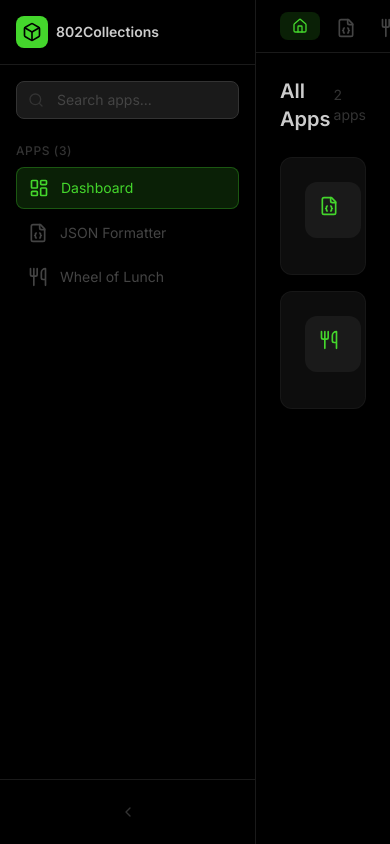
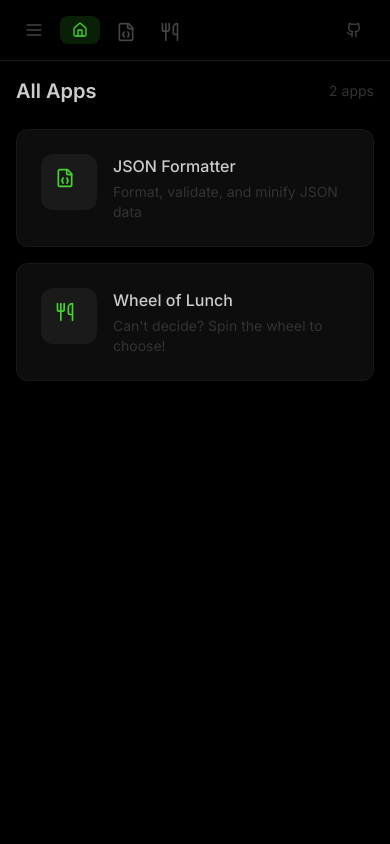
Before and after one commit to xSolstice1/802Collections, a React (Vite) app: page /#/ in a window 390 px wide. Built offline with nearby package versions, Linux system fonts and the light colour scheme.

Commit message:
Add mobile responsiveness

```diff
--- a/src/components/layout/Header.tsx
+++ b/src/components/layout/Header.tsx
@@ -1,15 +1,19 @@
 import { NavLink } from 'react-router-dom';
-import { Home, Github } from 'lucide-react';
+import { Menu, Home, Github } from 'lucide-react';
 import { useApps } from '@store/useAppStore';
 import { appRegistry } from '@core/registry/appRegistry';
+
+interface HeaderProps {
+  onMenuClick: () => void;
+}
 
 /**
  * Header Component
  *
- * Minimalistic top navigation bar with quick links.
+ * Minimalistic top navigation bar with quick links and mobile menu toggle.
  * Synced with sidebar to show all apps.
  */
-export const Header = () => {
+export const Header = ({ onMenuClick }: HeaderProps) => {
   const storeApps = useApps();
   const apps = storeApps.length > 0 ? storeApps : appRegistry.getEnabled();
 
@@ -17,8 +21,17 @@ export const Header = () => {
   const navApps = apps.filter(app => app.id !== 'dashboard');
 
   return (
-    <header className="flex items-center justify-between px-6 py-3 border-b border-black-700 bg-black/50 backdrop-blur-sm">
-      {/* Left: Quick Nav Links - synced with sidebar */}
+    <header className="flex items-center justify-between px-4 lg:px-6 py-3 border-b border-black-700 bg-black/50 backdrop-blur-sm">
+      {/* Left: Mobile menu toggle + Nav Links */}
+      <div className="flex items-center gap-2">
+        {/* Mobile menu toggle (hidden on desktop) */}
+        <button
+          onClick={onMenuClick}
+          className="lg:hidden p-2 rounded-lg text-black-400 hover:text-black-200 hover:bg-black-800"
+        >
+          <Menu className="w-5 h-5" />
+        </button>
+
         <nav className="flex items-center gap-1">
           <NavLink
             to="/"
@@ -46,11 +59,14 @@ export const Header = () => {
                 }`
               }
             >
-            <span className="w-4 h-4">{app.icon}</span>
+              {/* Icon - visible on mobile, hidden on desktop (sidebar shows name) */}
+              <span className="w-4 h-4 sm:hidden">{app.icon}</span>
+              {/* Full name - visible on desktop */}
               <span className="hidden sm:inline">{app.name}</span>
             </NavLink>
           ))}
         </nav>
+      </div>
 
       {/* Right: External Links */}
       <div className="flex items-center gap-2">
--- a/src/components/layout/MainLayout.tsx
+++ b/src/components/layout/MainLayout.tsx
@@ -1,3 +1,4 @@
+import { useState, useEffect } from 'react';
 import { Outlet } from 'react-router-dom';
 import { Sidebar } from './Sidebar';
 import { Header } from './Header';
@@ -11,21 +12,37 @@ interface MainLayoutProps {
  * MainLayout Component
  *
  * The primary layout wrapper for the application.
- * Provides a sidebar navigation and main content area.
+ * Provides a responsive sidebar navigation and main content area.
  */
 export const MainLayout = ({ apps }: MainLayoutProps) => {
+  const [sidebarOpen, setSidebarOpen] = useState(false);
+
+  // Show sidebar by default on desktop
+  useEffect(() => {
+    const checkDesktop = () => {
+      setSidebarOpen(window.innerWidth >= 1024);
+    };
+    checkDesktop();
+    window.addEventListener('resize', checkDesktop);
+    return () => window.removeEventListener('resize', checkDesktop);
+  }, []);
+
   return (
-    <div className="flex h-screen bg-dark-950 overflow-hidden">
+    <div className="flex h-screen bg-black overflow-hidden">
       {/* Sidebar */}
-      <Sidebar apps={apps} />
+      <Sidebar
+        apps={apps}
+        isOpen={sidebarOpen}
+        onClose={() => setSidebarOpen(false)}
+      />
 
       {/* Main content area */}
       <div className="flex-1 flex flex-col min-w-0">
-        {/* Header */}
-        <Header />
+        {/* Header with mobile menu toggle */}
+        <Header onMenuClick={() => setSidebarOpen(true)} />
 
         {/* Page content */}
-        <main className="flex-1 overflow-auto p-6">
+        <main className="flex-1 overflow-auto p-4 lg:p-6">
           <Outlet />
         </main>
       </div>
--- a/src/components/layout/Sidebar.tsx
+++ b/src/components/layout/Sidebar.tsx
@@ -1,123 +1,107 @@
-import { useState } from 'react';
 import { NavLink } from 'react-router-dom';
 import {
-  Search,
-  ChevronLeft,
-  ChevronRight,
+  X,
+  Grid3X3,
   Box
 } from 'lucide-react';
 import type { AppDefinition } from '@model/index';
-import { useAppStore } from '@store/useAppStore';
 
 interface SidebarProps {
   apps: AppDefinition[];
+  isOpen: boolean;
+  onClose: () => void;
 }
 
 /**
  * Sidebar Component
  *
- * Minimal navigation sidebar with app launcher functionality.
- * Supports search and collapsible state.
+ * Responsive navigation sidebar with app launcher functionality.
+ * Collapsed by default on mobile, expanded on desktop.
  */
-export const Sidebar = ({ apps }: SidebarProps) => {
-  const [searchQuery, setSearchQuery] = useState('');
-  const { sidebarCollapsed, setSidebarCollapsed } = useAppStore();
+export const Sidebar = ({ apps, isOpen, onClose }: SidebarProps) => {
+  // Filter apps based on search (could add search later)
+  const filteredApps = apps.filter(app => app.enabled);
 
-  // Filter apps based on search
-  const filteredApps = apps.filter(app => {
-    if (!searchQuery) return app.enabled;
-    return app.enabled && (
-      app.name.toLowerCase().includes(searchQuery.toLowerCase()) ||
-      app.description.toLowerCase().includes(searchQuery.toLowerCase())
-    );
-  });
+  // Close sidebar when navigating (for mobile)
+  const handleNavClick = () => {
+    if (window.innerWidth < 1024) {
+      onClose();
+    }
+  };
 
   return (
+    <>
+      {/* Mobile overlay */}
+      {isOpen && (
+        <div
+          className="fixed inset-0 bg-black/50 z-40 lg:hidden"
+          onClick={onClose}
+        />
+      )}
+
+      {/* Sidebar */}
       <aside
         className={`
+          fixed lg:static inset-y-0 left-0 z-50
           flex flex-col bg-black border-r border-black-700
           transition-all duration-300 ease-in-out
-        ${sidebarCollapsed ? 'w-16' : 'w-64'}
+          ${isOpen ? 'translate-x-0 w-64' : '-translate-x-full w-64 lg:translate-x-0 lg:w-0 lg:overflow-hidden'}
         `}
       >
-      {/* Logo / Brand */}
+        {/* Header with close button (mobile only) */}
         <div className="flex items-center justify-between p-4 border-b border-black-700">
-        {!sidebarCollapsed && (
           <div className="flex items-center gap-2">
             <div className="w-8 h-8 rounded-lg bg-802 flex items-center justify-center">
               <Box className="w-5 h-5 text-black" />
             </div>
             <span className="font-semibold text-black-100 text-sm">802Collections</span>
           </div>
-        )}
-        {sidebarCollapsed && (
-          <div className="w-8 h-8 rounded-lg bg-802 flex items-center justify-center mx-auto">
-            <Box className="w-5 h-5 text-black" />
+          {/* Close button - only visible on mobile */}
+          <button
+            onClick={onClose}
+            className="lg:hidden p-1 rounded-lg text-black-400 hover:text-black-200 hover:bg-black-800 transition-colors"
+          >
+            <X className="w-5 h-5" />
+          </button>
         </div>
-        )}
-      </div>
-
-      {/* Search */}
-      {!sidebarCollapsed && (
-        <div className="p-4">
-          <div className="relative">
-            <Search className="absolute left-3 top-1/2 -translate-y-1/2 w-4 h-4 text-black-500" />
-            <input
-              type="text"
-              placeholder="Search apps..."
-              value={searchQuery}
-              onChange={(e) => setSearchQuery(e.target.value)}
-              className="input pl-10 text-sm"
-            />
-          </div>
-        </div>
-      )}
 
         {/* Apps List */}
         <div className="flex-1 overflow-y-auto px-4 py-2">
-        {!sidebarCollapsed && (
           <p className="text-xs font-medium text-black-500 uppercase tracking-wider mb-2">
             Apps ({filteredApps.length})
           </p>
-        )}
           <nav className="space-y-1">
             {filteredApps.map(app => (
               <NavLink
                 key={app.id}
                 to={app.route}
+                onClick={handleNavClick}
                 className={({ isActive }) =>
                   `flex items-center gap-3 px-3 py-2.5 rounded-lg text-sm transition-all duration-200
                   ${isActive
                     ? 'bg-802/15 text-802 border border-802/30'
                     : 'text-black-400 hover:text-black-200 hover:bg-black-800'
+                  }`
                 }
-                ${sidebarCollapsed ? 'justify-center' : ''}
-                `
-              }
-              title={sidebarCollapsed ? app.name : undefined}
               >
                 <span className="flex-shrink-0 w-5 h-5">{app.icon}</span>
-              {!sidebarCollapsed && (
                 <span className="truncate">{app.name}</span>
-              )}
               </NavLink>
             ))}
           </nav>
         </div>
 
-      {/* Collapse Toggle */}
-      <div className="border-t border-black-700 p-4">
+        {/* Footer - only visible on mobile */}
+        <div className="border-t border-black-700 p-4 lg:hidden">
           <button
-          onClick={() => setSidebarCollapsed(!sidebarCollapsed)}
-          className="w-full flex items-center justify-center p-2 rounded-lg text-black-500 hover:text-black-200 hover:bg-black-800 transition-colors"
+            onClick={onClose}
+            className="w-full flex items-center justify-center gap-2 px-3 py-2 rounded-lg text-sm text-black-400 hover:text-black-200 hover:bg-black-800 transition-colors"
           >
-          {sidebarCollapsed ? (
-            <ChevronRight className="w-4 h-4" />
-          ) : (
-            <ChevronLeft className="w-4 h-4" />
-          )}
+            <Grid3X3 className="w-4 h-4" />
+            Close
           </button>
         </div>
       </aside>
+    </>
   );
 };
```
Lines whose indentation alone changed are shown as unchanged.
